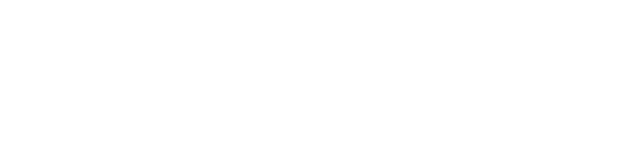
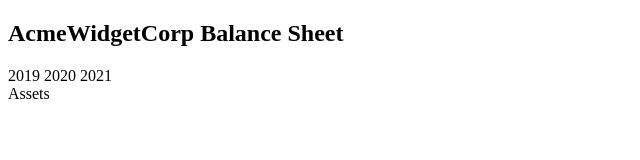
Before and after one commit to nagimtm/Balance-Sheet, a plain HTML site: page index.html in a window 1280 px wide. Shown: the whole page, without its empty margins (0-640 px from the left). Drawn offline with Linux system fonts and the light colour scheme.

Commit message:
add tree table and catption

```diff
--- a/index.html
+++ b/index.html
@@ -8,7 +8,20 @@
 <body>
     <main>
         <section>
-
+            <h1><span class="flex">
+                <span>AcmeWidgetCorp</span>
+                <span>Balance Sheet</span>
+            </span></h1>
+            <div id="years" area-hidden="true">
+                <span class="year">2019</span>
+                <span class="year">2020</span>
+                <span class="year">2021</span>
+                <div class="table-wrap">
+                    <table><caption>Assets</caption></table>
+                    <table></table>
+                    <table></table>
+                </div>
+            </div>
         </section>
     </main>
 </body>
```
